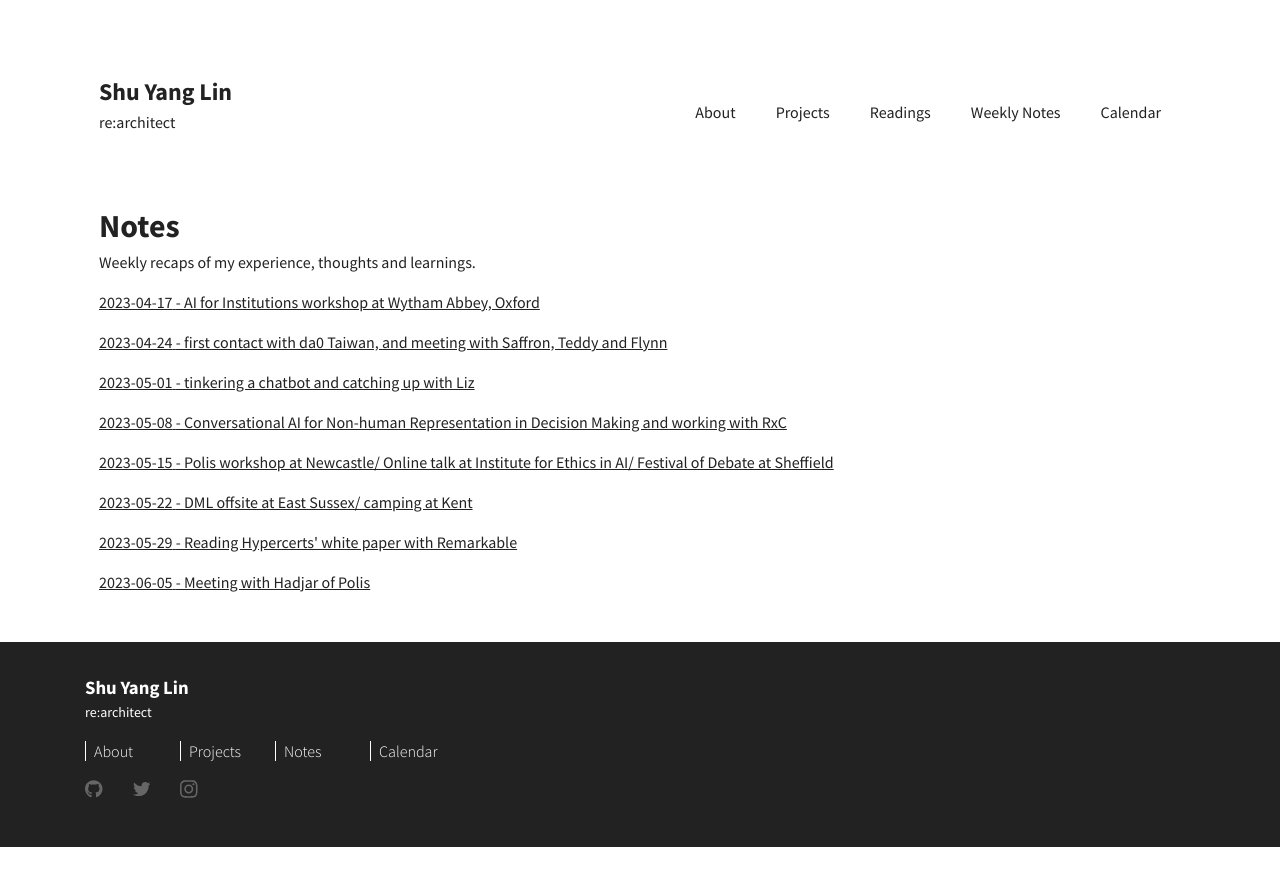
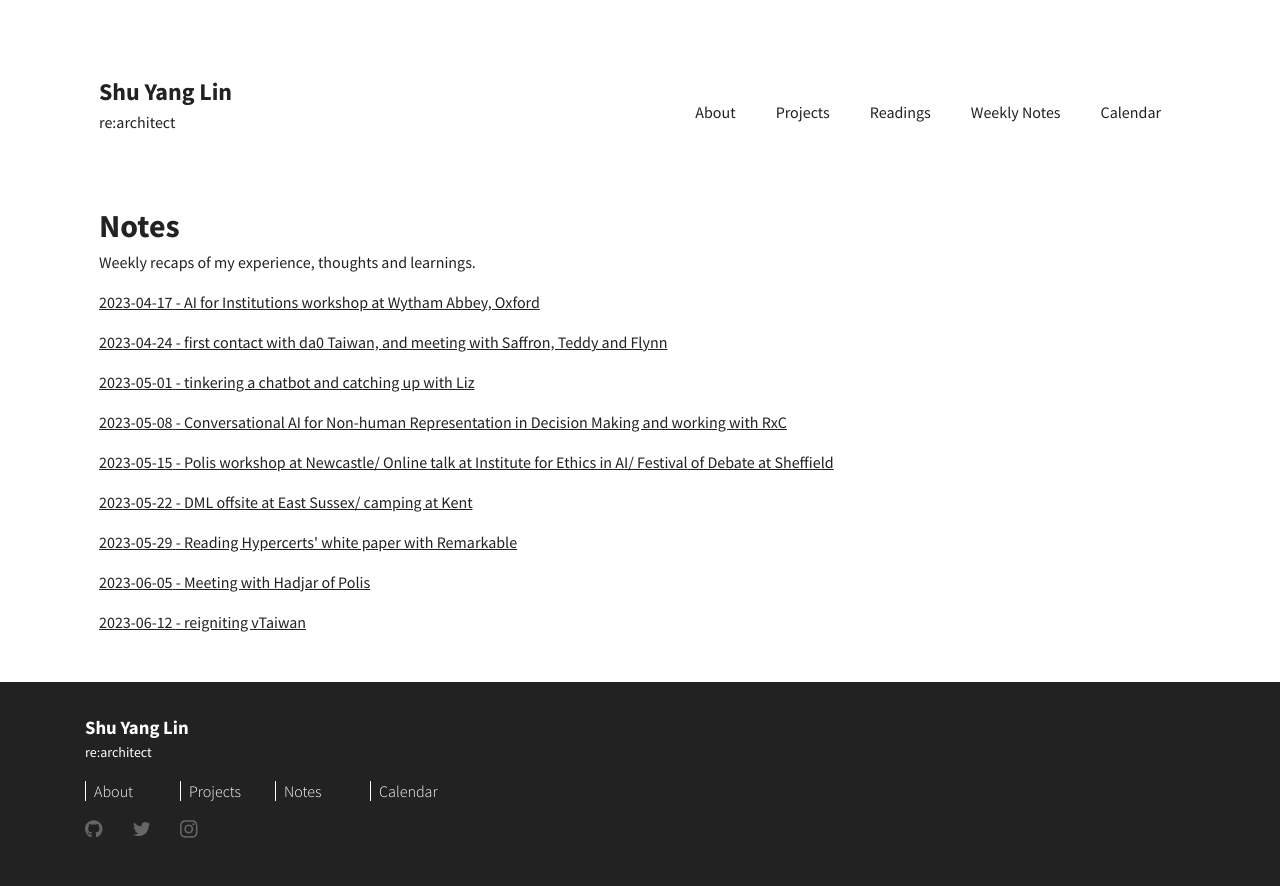
Before and after one commit to shuyanglin/shuyanglin, a React (Create React App) app: page /#/notes in a window 1280 px wide. Before the commit the page ends 847 px from the top, so only its background shows below. Built offline with nearby package versions, Linux system fonts and the light colour scheme.

Commit message:
update weekly note

```diff
--- a/src/components/App/App.js
+++ b/src/components/App/App.js
@@ -44,6 +44,7 @@ function App() {
             <Route path="/notes/2023-05-22" element={<Note slug={"2023-05-22"}/>}></Route>
             <Route path="/notes/2023-05-29" element={<Note slug={"2023-05-29"}/>}></Route>
             <Route path="/notes/2023-06-05" element={<Note slug={"2023-06-05"}/>}></Route>
+            <Route path="/notes/2023-06-12" element={<Note slug={"2023-06-12"}/>}></Route>
 
 
           </Routes>
--- a/src/components/Note/Markdowns/note-2023-06-05.md
+++ b/src/components/Note/Markdowns/note-2023-06-05.md
@@ -1,3 +1,5 @@
+I am on BlueSky as @sylin.bsky.social!
+
 Last week, Open AI released a captivating call for proposals called [Democratic Inputs to AI](https://openai.com/blog/democratic-inputs-to-ai). While I don't currently plan to apply myself, I am happy to have lent a hand to the community, sharing my reflections from vTaiwan experience. Taking this as a great excuse, I decided to revive the weekly discussions in vTaiwan. Peter's quite keen on joining in. Can't wait to catch up with him and see if this Democracy input to AI topic tickles the community's fancy.
 
 I finally met for the first time with Hadjar from Pol.is, and time seemed to fly by. It became evident that we can collaborate on numerous endeavors. We even had a giggle talking about our note-taking process. Hadjar introduced me how she uses Obsidian and mentioned a feature on Remarkable that I hadn't been aware of: Present with Screen Share. That will make my life so much more convenient!
--- /dev/null
+++ b/src/components/Note/Markdowns/note-2023-06-12.md
@@ -0,0 +1,5 @@
+vTaiwan's mini-thon took place last Wednesday. I am grateful for all the online participants who took the time to join us. Peter was a great support, encouraging us and driving our determination to create a proposal. In the days following the event, we exchanged ideas every other day while he was participating in [FtO Jeju 2023](https://g0v.hackmd.io/@fto/book/%2F8xxkO_0ZQqm-ZeA7909V5g?type=book). I hope this can be a good opportunity to draw people back to vTaiwan and regain the momentum of our weekly mini-thons.
+
+The work of DML has also begun. I feel fully empowered as I will be working on the Interface for Care project in Radicle Civics, with the support from Alex, Calvin and Fang which is both exciting and comes with a lot of responsibility.
+
+I also had a chance to catch up with Rimpei and Martina, whom I regarded as mentors in my previous work. They have always been a source of guidance and inspiration for me. It's nice to reconnect and care for each others.
--- a/src/components/Notes/Notes.js
+++ b/src/components/Notes/Notes.js
@@ -35,6 +35,10 @@ function Notes() {
     date: "2023-06-05",
     slug: "2023-06-05",
     about: "Meeting with Hadjar of Polis"
+  },{
+    date: "2023-06-12",
+    slug: "2023-06-12",
+    about: "reigniting vTaiwan"
   }
 ]
 
```
